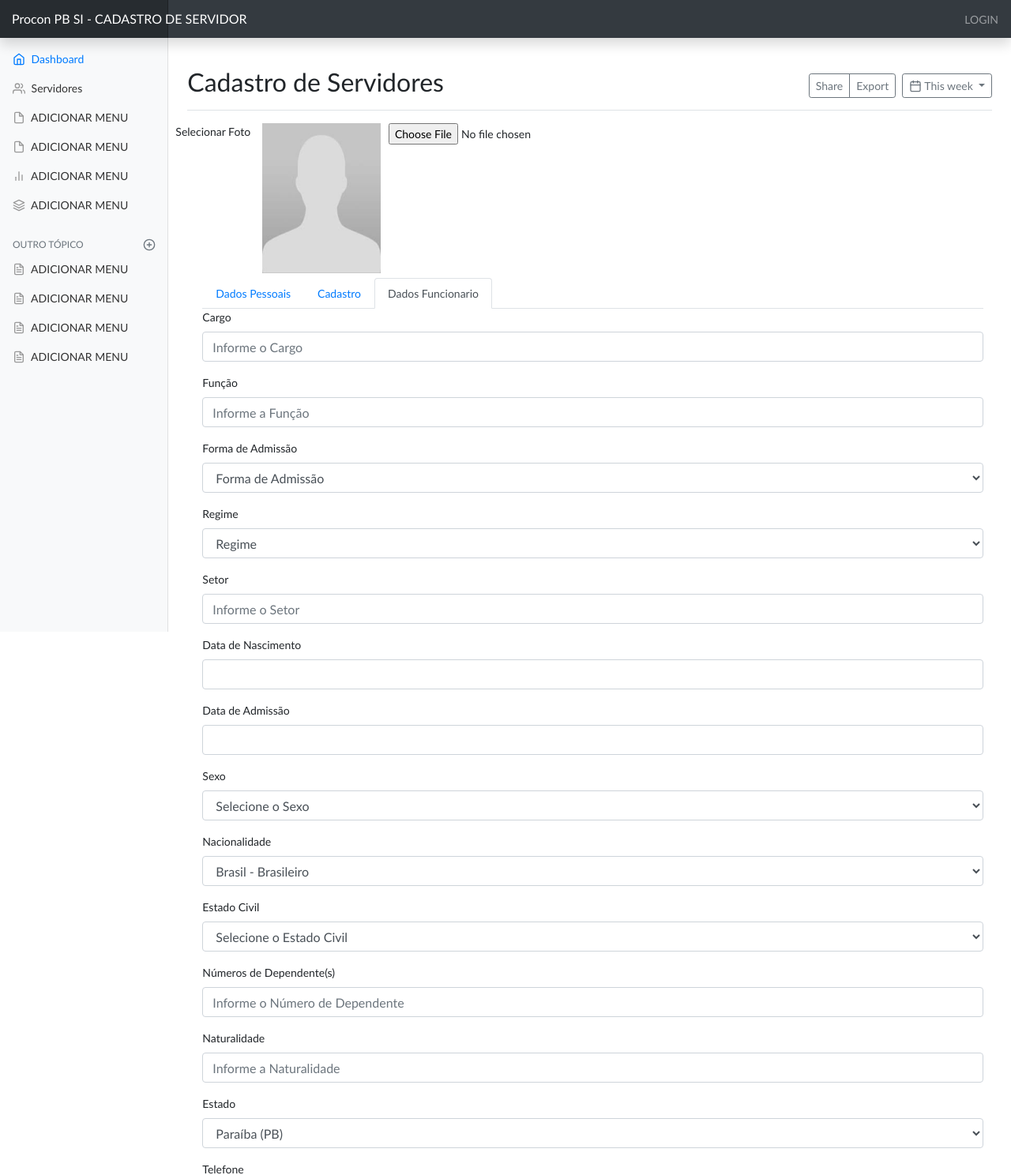
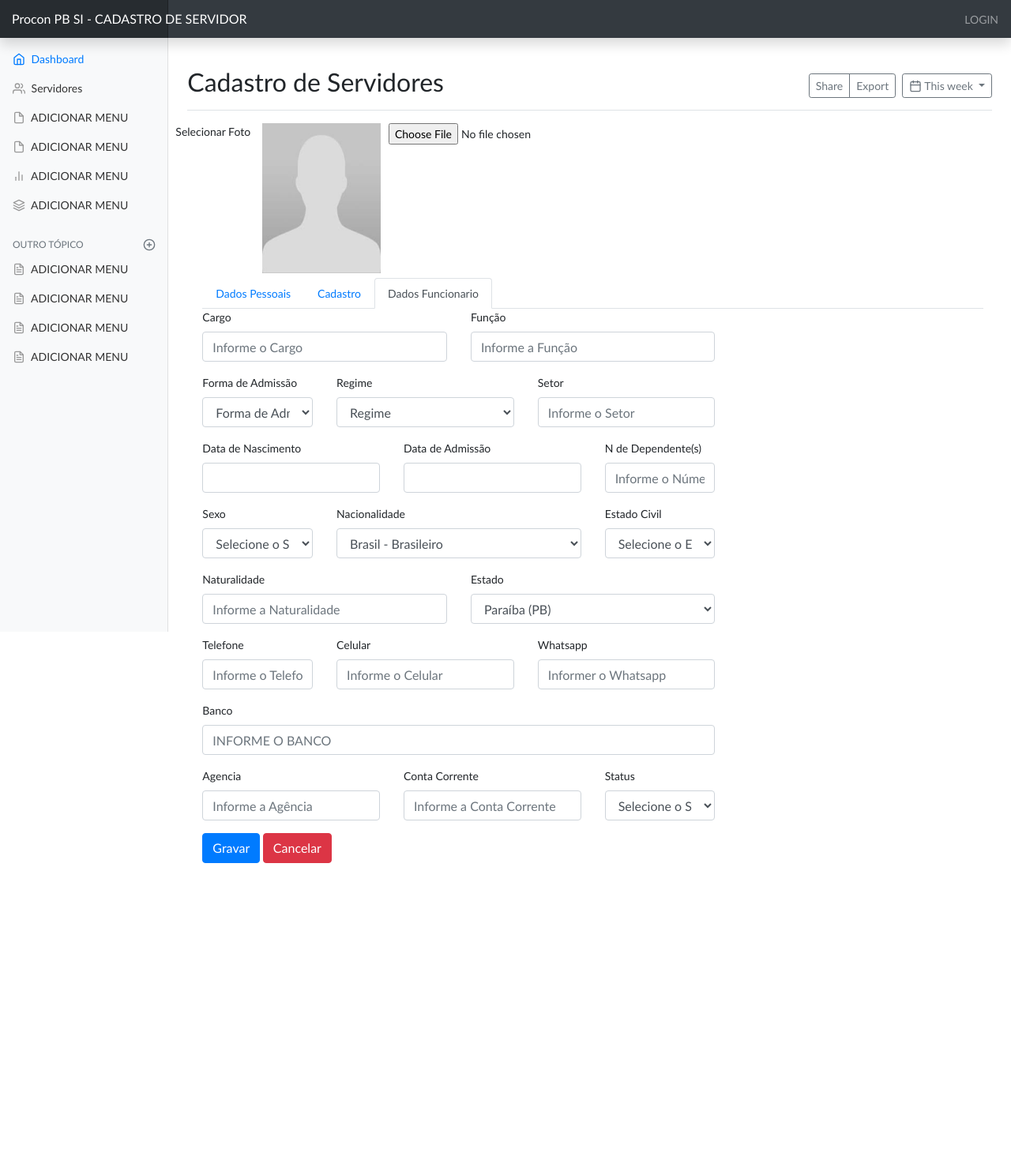
Before and after one commit to emilianocarvalho/cadastrorh, a PHP site: page /cadastro_completo/cadastro.php in a window 1280 px wide, after a click on "Dados Funcionario". Shown: the top 1488 px of the page at 79% size. After the commit the page ends 1093 px from the top, so only its background shows below. Run offline with PHP 8.4, Linux system fonts and the light colour scheme; a user stored in the database is signed in; some libraries are stand-ins or nearby versions.

Commit message:
alteração nos campos de cadastro de funcionario, mascara do cpf, celular, telefone, whatsapp etc...

```diff
--- a/cadastro_completo/cadastro.php
+++ b/cadastro_completo/cadastro.php
@@ -376,19 +376,25 @@ if (!isset($_SESSION["email"]) || !isset($_SESSION["senha"])) {
 
 						<div class="tab-pane fade" id="DadosFuncionario" role="tabpanel" aria-labelledby="DadosFuncionario-tab">
 
-							<div class="form-group">
+						<div class="row">
+
+								<div class="form-group col-md-4">
 									<label for="cargo">Cargo</label>
 									<input type="cargo" class="form-control" id="cargo" name="cargo" placeholder="Informe o Cargo">
 									<span class='msg-erro msg-cargo'></span>
 								</div>
 
-							<div class="form-group">
+								<div class="form-group col-md-4">
 									<label for="funcao">Função</label>
 									<input type="funcao" class="form-control" id="funcao" name="funcao" placeholder="Informe a Função">
 									<span class='msg-erro msg-funcao'></span>
 								</div>
 
-							<div class="form-group">
+						</div>
+
+						<div class="row">
+
+								<div class="form-group col-md-2">
 									<label for="forma_admissao">Forma de Admissão</label>
 									<select class="form-control" name="forma_admissao" id="forma_admissao">
 									<option value="">Forma de Admissão</option>
@@ -400,7 +406,7 @@ if (!isset($_SESSION["email"]) || !isset($_SESSION["senha"])) {
 									<span class='msg-erro msg-forma_admissao'></span>
 								</div>
 
-							<div class="form-group">
+								<div class="form-group col-md-3">
 									<label for="regime">Regime</label>
 									<select class="form-control" name="regime" id="regime">
 									<option value="">Regime</option>
@@ -410,25 +416,39 @@ if (!isset($_SESSION["email"]) || !isset($_SESSION["senha"])) {
 									<span class='msg-erro msg-regime'></span>
 								</div>
 
-							<div class="form-group">
+								<div class="form-group col-md-3">
 									<label for="setor">Setor</label>
 									<input type="setor" class="form-control" id="setor" name="setor" placeholder="Informe o Setor">
 									<span class='msg-erro msg-setor'></span>
 								</div>
 
-							<div class="form-group">
+						</div>
+
+						<div class="row">
+
+								<div class="form-group col-md-3">
 									<label for="data_nascimento">Data de Nascimento</label>
 									<input type="data_nascimento" class="form-control" id="data_nascimento" maxlength="10" name="data_nascimento">
 									<span class='msg-erro msg-data'></span>
 								</div>
 
-							<div class="form-group">
+								<div class="form-group col-md-3">
 									<label for="data_admissao">Data de Admissão</label>
 									<input type="data_admissao" class="form-control" id="data_admissao" maxlength="10" name="data_admissao">
 									<span class='msg-erro msg-data2'></span>
 								</div>
 
-							<div class="form-group">
+								<div class="form-group col-md-2">
+										<label for="numero_dependente">N de Dependente(s)</label>
+										<input type="numero_dependente" class="form-control" maxlength="2" name="numero_dependente" id="numero_dependente" placeholder="Informe o Número de Dependente">
+										<span class='msg-erro msg-numero_dependente'></span>
+								</div>
+
+						</div>
+
+						<div class="row">
+
+							<div class="form-group col-md-2">
 								<label for="sexo">Sexo</label>
 								<select class="form-control" name="sexo" id="sexo">
 								<option value="">Selecione o Sexo</option>
@@ -438,7 +458,7 @@ if (!isset($_SESSION["email"]) || !isset($_SESSION["senha"])) {
 								<span class='msg-erro msg-sexo'></span>
 							</div>
 
-							<div class="form-group">
+							<div class="form-group col-md-4">
 								<label for="nacionalidade">Nacionalidade</label>
 									<select class="form-control" name="nacionalidade" id="nacionalidade">
 										<option value="Brasil - Brasileiro">Brasil - Brasileiro</option>
@@ -546,7 +566,7 @@ if (!isset($_SESSION["email"]) || !isset($_SESSION["senha"])) {
 								<span class='msg-erro msg-nacionalidade'></span>
 							</div>
 
-							<div class="form-group">
+							<div class="form-group col-md-2">
 								<label for="estado_civil">Estado Civil</label>
 									<select class="form-control" name="estado_civil" id="estado_civil">
 									<option value="">Selecione o Estado Civil</option>
@@ -560,19 +580,17 @@ if (!isset($_SESSION["email"]) || !isset($_SESSION["senha"])) {
 									<span class='msg-erro msg-estado_civil'></span>
 							</div>
 
-							<div class="form-group">
-									<label for="numero_dependente">Números de Dependente(s)</label>
-									<input type="numero_dependente" class="form-control" maxlength="2" name="numero_dependente" id="numero_dependente" placeholder="Informe o Número de Dependente">
-									<span class='msg-erro msg-numero_dependente'></span>
 						</div>
 
-							<div class="form-group">
+						<div class="row">
+
+								<div class="form-group col-md-4">
 									<label for="naturalidade">Naturalidade</label>
 									<input type="naturalidade" class="form-control" maxlength="20" name="naturalidade" id="naturalidade" placeholder="Informe a Naturalidade">
 									<span class='msg-erro msg-naturalidade'></span>
 								</div>
 
-							<div class="form-group">
+								<div class="form-group col-md-4">
 									<label for="estado">Estado</label>
 									<select class="form-control" name="estado" id="estado">
 										<option value="Paraíba PB">Paraíba (PB)</option>
@@ -605,43 +623,55 @@ if (!isset($_SESSION["email"]) || !isset($_SESSION["senha"])) {
 									<span class='msg-erro msg-estado'></span>
 								</div>
 
-							<div class="form-group">
+						</div>
+
+						<div class="row">
+
+								<div class="form-group col-md-2">
 									<label for="telefone">Telefone</label>
 									<input type="telefone" class="form-control" id="telefone" maxlength="12" name="telefone" placeholder="Informe o Telefone">
 									<span class='msg-erro msg-telefone'></span>
 								</div>
 
-							<div class="form-group">
+								<div class="form-group col-md-3">
 									<label for="celular">Celular</label>
 									<input type="celular" class="form-control" id="celular" maxlength="13" name="celular" placeholder="Informe o Celular">
 									<span class='msg-erro msg-celular'></span>
 								</div>
 
-							<div class="form-group">
+								<div class="form-group col-md-3">
 									<label for="whatsapp">Whatsapp</label>
 									<input type="whatsapp" class="form-control" id="whatsapp" maxlength="13" name="whatsapp" placeholder="Informer o Whatsapp">
 									<span class='msg-erro msg-whatsapp'></span>
 								</div>
 
-							<div class="form-group">
+						</div>
+
+						<div class="row">
+
+								<div class="form-group col-md-8">
 									<label for="banco">Banco</label>
 									<input type="banco" class="form-control" id="banco" name="banco" placeholder="Informe o Banco" style="text-transform:uppercase;">
 									<span class='msg-erro msg-banco'></span>
 								</div>
 
-							<div class="from-group">
+						</div>
+
+						<div class="row">
+
+								<div class="from-group col-md-3">
 									<label for="agencia">Agencia</label>
 									<input type="agencia" class="form-control" id="agencia" maxlebgth="20" name="agencia" placeholder="Informe a Agência">
 									<span class='msf-erro msg-agencia'></span>
 								</div>
 
-							<div class="form-group">
+								<div class="form-group col-md-3">
 									<label for="conta_corrente">Conta Corrente</label>
 									<input type="conta_corrente" class="form-control" id="conta_corrente" maxlength="20" name="conta_corrente" placeholder="Informe a Conta Corrente">
 									<span class='msg-erro msg-conta_corrente'></span>
 								</div>
 
-							<div class="form-group">
+								<div class="form-group col-md-2">
 									<label for="status">Status</label>
 									<select class="form-control" name="status" id="status">
 									<option value="">Selecione o Status</option>
@@ -650,6 +680,10 @@ if (!isset($_SESSION["email"]) || !isset($_SESSION["senha"])) {
 									</select>
 									<span class='msg-erro msg-status'></span>
 							</div>
+
+						</div>
+
+
 
 						<!-- Fim Dados Funcionario -->
 
@@ -720,6 +754,6 @@ if (!isset($_SESSION["email"]) || !isset($_SESSION["senha"])) {
 			</script>
 
 
-	<!-- <script type="text/javascript" src="js/custom.js"></script> -->
+	<script type="text/javascript" src="./js/custom.js"></script>
 </body>
 </html>
--- a/cadastro_completo/editar.php
+++ b/cadastro_completo/editar.php
@@ -624,7 +624,6 @@ endif;
       </div>
   </div>
 
-    <!-- <script type="text/javascript" src="js/custom.js"></script> -->
     <!-- Bootstrap core JavaScript
     ================================================== -->
     <!-- Placed at the end of the document so the pages load faster -->
@@ -670,6 +669,6 @@ endif;
             }
         });
     </script>
-
+    <script type="text/javascript" src="./js/custom.js"></script>
 </body>
 </html>
--- a/cadastro_completo/js/custom.js
+++ b/cadastro_completo/js/custom.js
@@ -118,7 +118,6 @@ function validaCadastro(evt){
 	var mae  = document.getElementById('mae');
 	var rua  = document.getElementById('rua');
 	var numero = document.getElementById('numero');
-	var whatsapp = document.getElementById('whatsapp');
 	var complemento = document.getElementById('complemento');
 	var cep = document.getElementById('cep');
 	var bairro = document.getElementById('bairro');
@@ -157,6 +156,7 @@ function validaCadastro(evt){
 	var numero_dependente = document.getElementById('numero_dependente');
 	var telefone = document.getElementById('telefone');
 	var celular = document.getElementById('celular');
+	var whatsapp = document.getElementById('whatsapp');
 	var filtro = /^([\w-]+(?:\.[\w-]+)*)@((?:[\w-]+\.)*\w[\w-]{0,66})\.([a-z]{2,6}(?:\.[a-z]{2})?)$/i;
 	var contErro = 0;
 
--- a/painel.php
+++ b/painel.php
@@ -283,6 +283,7 @@
     <!-- <script src="https://code.jquery.com/jquery-3.3.1.slim.min.js" integrity="sha384-q8i/X+965DzO0rT7abK41JStQIAqVgRVzpbzo5smXKp4YfRvH+8abtTE1Pi6jizo" crossorigin="anonymous"></script>
     <script src="https://cdnjs.cloudflare.com/ajax/libs/popper.js/1.14.3/umd/popper.min.js" integrity="sha384-ZMP7rVo3mIykV+2+9J3UJ46jBk0WLaUAdn689aCwoqbBJiSnjAK/l8WvCWPIPm49" crossorigin="anonymous"></script>
     <script src="https://stackpath.bootstrapcdn.com/bootstrap/4.1.3/js/bootstrap.min.js" integrity="sha384-ChfqqxuZUCnJSK3+MXmPNIyE6ZbWh2IMqE241rYiqJxyMiZ6OW/JmZQ5stwEULTy" crossorigin="anonymous"></script>
-		<script type="text/javascript" src="cadastro_completo/js/custom.js"></script> -->
+     -->
+     <script type="text/javascript" src="./cadastro_completo/js/custom.js"></script>
 </body>
 </html>
```
Also changed, not shown: cadastro_completo/action_cliente.php (+5 -6 lines). Lines whose indentation alone changed are shown as unchanged.
